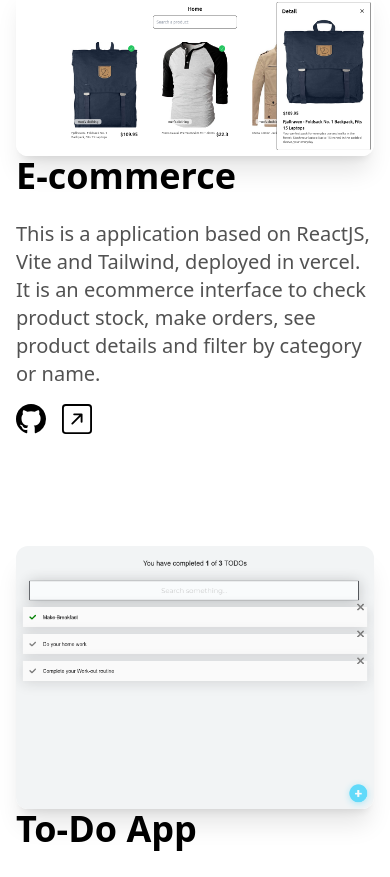
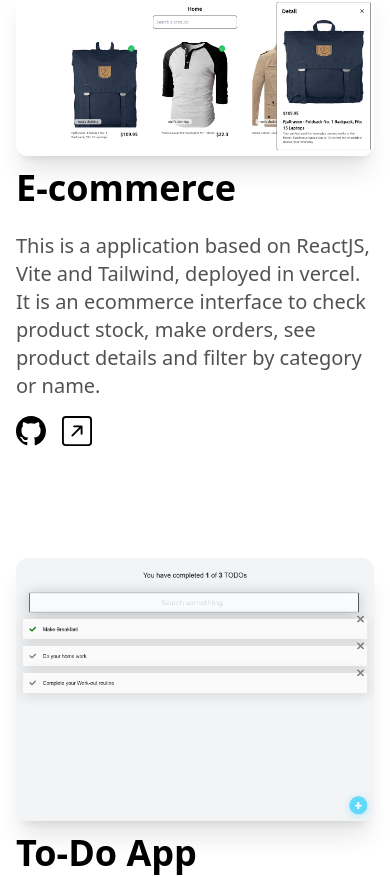
Before and after one commit to Elkinrodriguez03/Portfolio-website, a Next.js app: page / in a window 390 px wide. Shown: the part 2339-3216 px from the top of the page. Built offline with nearby package versions, Linux system fonts and the light colour scheme.

Commit message:
adjusting responsive design

```diff
--- a/src/app/head.tsx
+++ b/src/app/head.tsx
@@ -8,7 +8,7 @@ export default function Head() {
         <meta name="description" content="Generated by create next app" />
         <link
           rel="icon"
-          href="/images/artificial-intelligence.png"
+          href="/public/images/artificial-intelligence.png"
         />
       </>
     )
--- a/src/components/ProjectsSection.tsx
+++ b/src/components/ProjectsSection.tsx
@@ -63,7 +63,7 @@ const ProjectsSection = () => {
                                             />
                                         </Link>
                                     </div>
-                                    <div className="md:w-1/2">
+                                    <div className="md:w-1/2 mt-3">
                                         <h1 className="text-4xl font-bold mb-6">
                                             {project.name}
                                         </h1>
```
